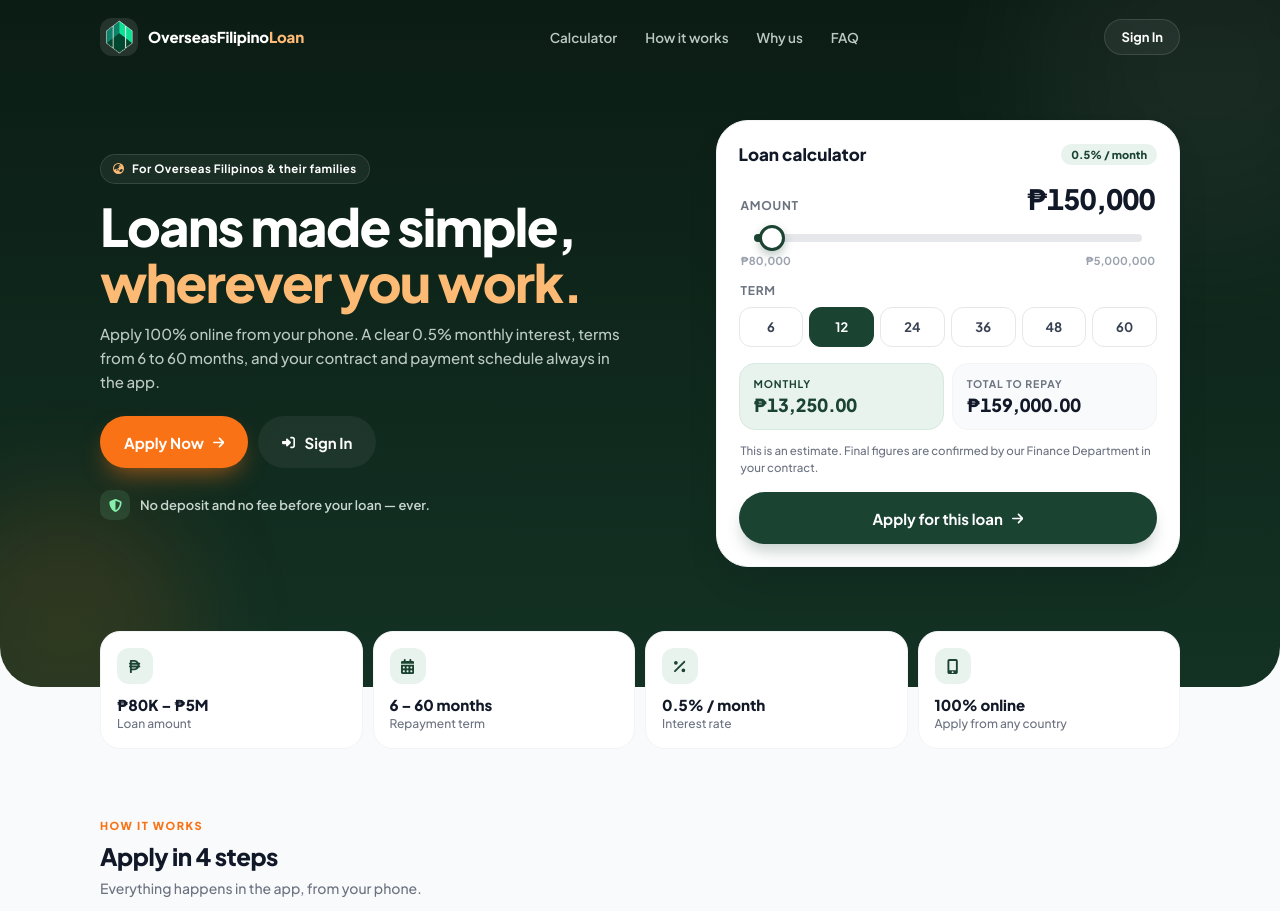
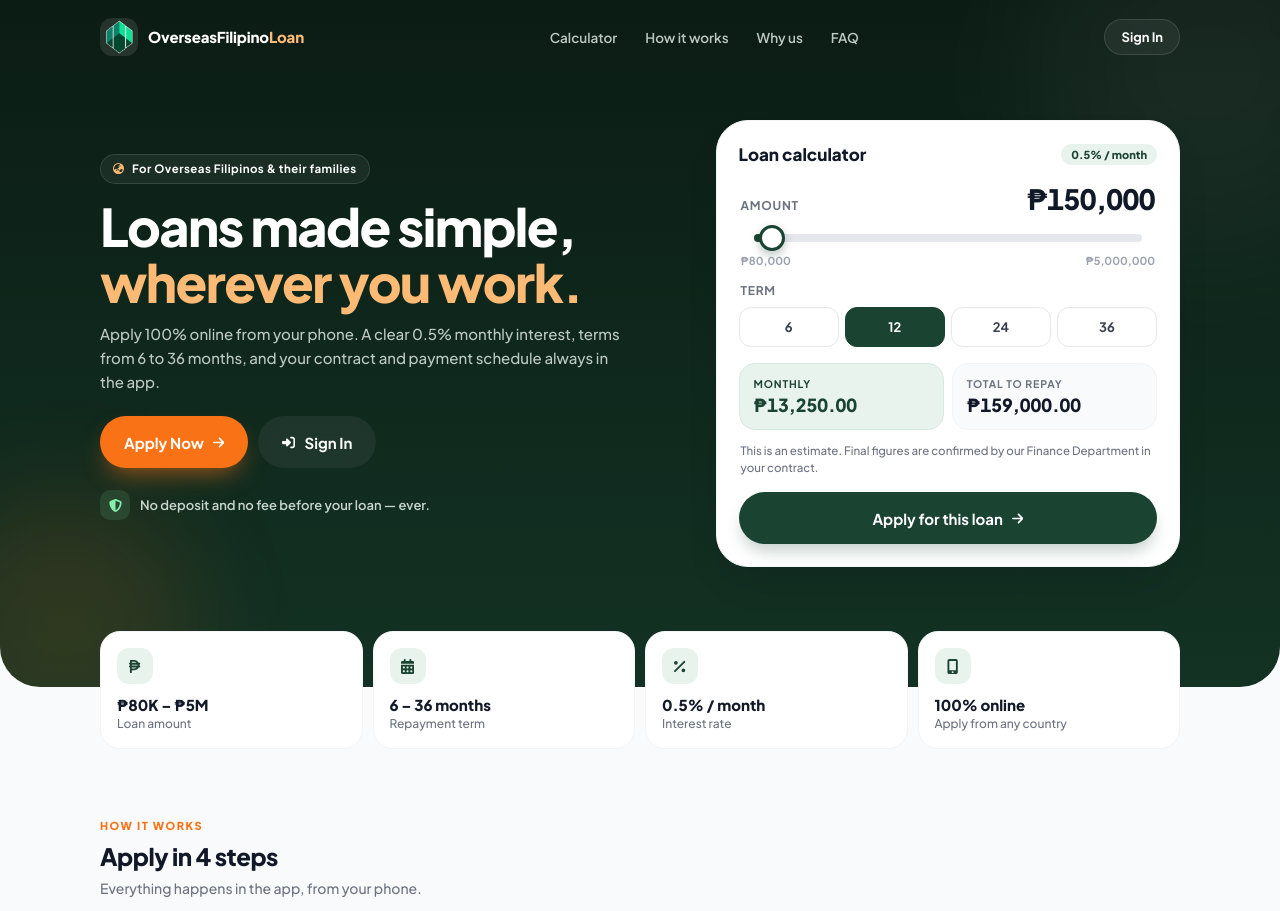
Before and after one commit to vainglory0601-arch/mana_system2, a Django app: page /choose/ in a window 1280 px wide. Shown: the top 911 px of the page. Run offline with Django 5.2, Linux system fonts and the light colour scheme.

Commit message:
loan terms: 6, 12, 24 or 36 months only
48 and 60 months are not company loan periods. One list, LOAN_TERMS,
now checks the loan application and both staff edit paths (an older
loan may keep the 48/60 months it already has, but nobody can set them
again); the home page calculator and facts show 6-36 months; the staff
term placeholder lists 6 / 12 / 24 / 36. Quick loan and loan apply
already offered only 6-36.

Co-Authored-By: Claude Opus 5.5 <noreply@anthropic.com>
Claude-Session: https://claude.ai/code/session_01DrRk2fyZTEMeyt9oYLHqrJ

```diff
--- a/accounts/models.py
+++ b/accounts/models.py
@@ -135,6 +135,7 @@ class User(AbstractBaseUser, PermissionsMixin):
 
 
 DEFAULT_RATE_MONTHLY = Decimal("0.005")   # 0.5% per month
+LOAN_TERMS = (6, 12, 24, 36)              # months the company offers
 
 
 def loan_rate():
--- a/accounts/views.py
+++ b/accounts/views.py
@@ -35,7 +35,7 @@ from django.views.decorators.http import require_POST, require_GET
 
 from dateutil.relativedelta import relativedelta
 
-from .models import SystemSetting, User, LoanApplication, LoanConfig, PaymentMethod, WithdrawalRequest, loan_rate
+from .models import SystemSetting, User, LoanApplication, LoanConfig, PaymentMethod, WithdrawalRequest, loan_rate, LOAN_TERMS
 from .forms import PaymentMethodForm, StaffUserForm, StaffPaymentMethodForm
 from .device_lock import check_device, set_device_cookie
 
@@ -1345,7 +1345,7 @@ def loan_apply_view(request):
         messages.error(request, "Please choose loan terms.")
         return render(request, "loan_apply.html", {"locked": False, "loan": None})
 
-    if term_months not in (6, 12, 24, 36, 48, 60):
+    if term_months not in LOAN_TERMS:
         messages.error(request, "Invalid loan terms.")
         return render(request, "loan_apply.html", {"locked": False, "loan": None})
 
@@ -2438,13 +2438,15 @@ def staff_loan_edit_save(request, loan_id):
     if not term_raw:
         return JsonResponse({"ok": False, "error": "term_required"})
 
+    old_term = loan.term_months
     try:
         loan.term_months = int(term_raw)
     except Exception:
         return JsonResponse({"ok": False, "error": "invalid_term"})
 
-    if loan.term_months not in (6, 12, 24, 36, 48, 60):
-        return JsonResponse({"ok": False, "error": "term_must_be_6_12_24_36_48_60"})
+    # only the company's terms; an older loan may keep the 48/60 months it already has
+    if loan.term_months not in LOAN_TERMS and loan.term_months != old_term:
+        return JsonResponse({"ok": False, "error": "term_must_be_6_12_24_36"})
 
     # Recalc monthly repayment
     rate = loan.interest_rate_monthly
@@ -2730,6 +2732,7 @@ def staff_loan_update(request, loan_id):
             messages.error(request, "Amount មិនត្រឹមត្រូវ ❌")
             return redirect(next_url or request.META.get("HTTP_REFERER", "staff_loans"))
 
+    old_term = loan.term_months
     if term_raw:
         try:
             loan.term_months = int(term_raw)
@@ -2737,8 +2740,9 @@ def staff_loan_update(request, loan_id):
             messages.error(request, "Term months មិនត្រឹមត្រូវ ❌")
             return redirect(next_url or request.META.get("HTTP_REFERER", "staff_loans"))
 
-    if loan.term_months not in (6, 12, 24, 36, 48, 60):
-        messages.error(request, "Term months មិនត្រឹមត្រូវ ❌")
+    # only the company's terms; an older loan may keep the 48/60 months it already has
+    if loan.term_months not in LOAN_TERMS and loan.term_months != old_term:
+        messages.error(request, "Term months មិនត្រឹមត្រូវ ❌ (6 / 12 / 24 / 36)")
         return redirect(next_url or request.META.get("HTTP_REFERER", "staff_loans"))
 
     # Recalc repayment
--- a/templates/choose.html
+++ b/templates/choose.html
@@ -86,7 +86,7 @@ html body,html[data-theme] body{padding-bottom:0!important;overflow-x:hidden!imp
 #hmRange::-moz-range-thumb{width:20px;height:20px;border-radius:50%;background:#fff;border:3px solid var(--hm-green);box-shadow:0 4px 10px rgba(27,67,50,.3);}
 #hmRange:focus-visible::-webkit-slider-thumb{box-shadow:0 0 0 4px rgba(27,67,50,.25);}
 .hm-ends{display:flex;justify-content:space-between;margin:0 2px 16px;font-size:11px;font-weight:700;color:var(--hm-mut);}
-.hm-terms{display:grid;grid-template-columns:repeat(6,1fr);gap:6px;margin-bottom:16px;}
+.hm-terms{display:grid;grid-template-columns:repeat(4,1fr);gap:6px;margin-bottom:16px;}
 .hm-term{height:40px;border-radius:12px;border:1px solid var(--hm-line2);background:#fff;cursor:pointer;font-size:13px;font-weight:700;color:var(--hm-ink2);transition:background-color .15s,border-color .15s,color .15s,transform .15s;}
 .hm-term:active{transform:scale(.95);}
 .hm-term[aria-pressed="true"]{color:#fff;background:var(--hm-green);border-color:var(--hm-green);}
@@ -177,7 +177,6 @@ html body,html[data-theme] body{padding-bottom:0!important;overflow-x:hidden!imp
 @media (max-width:359px){
   .hm-wrap{padding:0 14px;}
   .hm-calc{padding:18px 14px;}
-  .hm-terms{grid-template-columns:repeat(3,1fr);}
   .hm-out b{font-size:16px;}
   .hm-brand b{font-size:13.5px;}
 }
@@ -210,7 +209,7 @@ html body,html[data-theme] body{padding-bottom:0!important;overflow-x:hidden!imp
       <div>
         <p class="hm-eyebrow hm-glass"><svg viewBox="0 0 512 512" aria-hidden="true"><path d="M51.7 295.1l31.7 6.3c7.9 1.6 16-.9 21.7-6.6l15.4-15.4c11.6-11.6 31.1-8.4 38.4 6.2l9.3 18.5c4.8 9.6 14.6 15.7 25.4 15.7c15.2 0 26.1-14.6 21.7-29.2l-6-19.9c-4.6-15.4 6.9-30.9 23-30.9h2.3c13.4 0 25.9-6.7 33.3-17.8l10.7-16.1c5.6-8.5 5.3-19.6-.8-27.7l-16.1-21.5c-10.3-13.7-3.3-33.5 13.4-37.7l17-4.3c7.5-1.9 13.6-7.2 16.5-14.4l16.4-40.9C303.4 52.1 280.2 48 256 48C141.1 48 48 141.1 48 256c0 13.4 1.3 26.5 3.7 39.1zm407.7 4.6c-3-.3-6-.1-9 .8l-15.8 4.4c-6.7 1.9-13.8-.9-17.5-6.7l-2-3.1c-6-9.4-16.4-15.1-27.6-15.1s-21.6 5.7-27.6 15.1l-6.1 9.5c-1.4 2.2-3.4 4.1-5.7 5.3L312 330.1c-18.1 10.1-25.5 32.4-17 51.3l5.5 12.4c8.6 19.2 30.7 28.5 50.5 21.1l2.6-1c10-3.7 21.3-2.2 29.9 4.1l1.5 1.1c37.2-29.5 64.1-71.4 74.4-119.5zM0 256a256 256 0 1 1 512 0A256 256 0 1 1 0 256zm144.5 92.1c-2.1 8.6 3.1 17.3 11.6 19.4l32 8c8.6 2.1 17.3-3.1 19.4-11.6s-3.1-17.3-11.6-19.4l-32-8c-8.6-2.1-17.3 3.1-19.4 11.6zm92-20c-2.1 8.6 3.1 17.3 11.6 19.4s17.3-3.1 19.4-11.6l8-32c2.1-8.6-3.1-17.3-11.6-19.4s-17.3 3.1-19.4 11.6l-8 32zM343.2 113.7c-7.9-4-17.5-.7-21.5 7.2l-16 32c-4 7.9-.7 17.5 7.2 21.5s17.5 .7 21.5-7.2l16-32c4-7.9 .7-17.5-7.2-21.5z"/></svg>For Overseas Filipinos &amp; their families</p>
         <h1>Loans made simple,<br><em>wherever you work.</em></h1>
-        <p class="hm-lead">Apply 100% online from your phone. A clear {{ loan_rate_pct }}% monthly interest, terms from 6 to 60 months, and your contract and payment schedule always in the app.</p>
+        <p class="hm-lead">Apply 100% online from your phone. A clear {{ loan_rate_pct }}% monthly interest, terms from 6 to 36 months, and your contract and payment schedule always in the app.</p>
         <div class="hm-ctas">
           {% if is_auth %}
           <a class="hm-btn hm-btn-orange" href="{% url 'dashboard' %}">Go to my account<svg viewBox="0 0 448 512" aria-hidden="true"><path d="M438.6 278.6c12.5-12.5 12.5-32.8 0-45.3l-160-160c-12.5-12.5-32.8-12.5-45.3 0s-12.5 32.8 0 45.3L338.8 224 32 224c-17.7 0-32 14.3-32 32s14.3 32 32 32l306.7 0L233.4 393.4c-12.5 12.5-12.5 32.8 0 45.3s32.8 12.5 45.3 0l160-160z"/></svg></a>
@@ -233,8 +232,6 @@ html body,html[data-theme] body{padding-bottom:0!important;overflow-x:hidden!imp
           <button type="button" class="hm-term" data-m="12" aria-pressed="true">12</button>
           <button type="button" class="hm-term" data-m="24" aria-pressed="false">24</button>
           <button type="button" class="hm-term" data-m="36" aria-pressed="false">36</button>
-          <button type="button" class="hm-term" data-m="48" aria-pressed="false">48</button>
-          <button type="button" class="hm-term" data-m="60" aria-pressed="false">60</button>
         </div>
         <div class="hm-out" aria-live="polite">
           <div class="is-main"><span>Monthly</span><b id="hmMonthly">₱13,250.00</b></div>
@@ -253,7 +250,7 @@ html body,html[data-theme] body{padding-bottom:0!important;overflow-x:hidden!imp
   <div class="hm-wrap">
     <div class="hm-facts">
       <div class="hm-fact"><span><svg viewBox="0 0 384 512" aria-hidden="true"><path d="M64 32C46.3 32 32 46.3 32 64v64c-17.7 0-32 14.3-32 32s14.3 32 32 32l0 32c-17.7 0-32 14.3-32 32s14.3 32 32 32l0 64v96c0 17.7 14.3 32 32 32s32-14.3 32-32V384h80c68.4 0 127.7-39 156.8-96H352c17.7 0 32-14.3 32-32s-14.3-32-32-32h-.7c.5-5.3 .7-10.6 .7-16s-.2-10.7-.7-16h.7c17.7 0 32-14.3 32-32s-14.3-32-32-32H332.8C303.7 71 244.4 32 176 32H64zm190.4 96H96V96h80c30.5 0 58.2 12.2 78.4 32zM96 192H286.9c.7 5.2 1.1 10.6 1.1 16s-.4 10.8-1.1 16H96V192zm158.4 96c-20.2 19.8-47.9 32-78.4 32H96V288H254.4z"/></svg></span><b>₱80K – ₱5M</b><small>Loan amount</small></div>
-      <div class="hm-fact"><span><svg viewBox="0 0 448 512" aria-hidden="true"><path d="M128 0c17.7 0 32 14.3 32 32V64H288V32c0-17.7 14.3-32 32-32s32 14.3 32 32V64h48c26.5 0 48 21.5 48 48v48H0V112C0 85.5 21.5 64 48 64H96V32c0-17.7 14.3-32 32-32zM0 192H448V464c0 26.5-21.5 48-48 48H48c-26.5 0-48-21.5-48-48V192zm64 80v32c0 8.8 7.2 16 16 16h32c8.8 0 16-7.2 16-16V272c0-8.8-7.2-16-16-16H80c-8.8 0-16 7.2-16 16zm128 0v32c0 8.8 7.2 16 16 16h32c8.8 0 16-7.2 16-16V272c0-8.8-7.2-16-16-16H208c-8.8 0-16 7.2-16 16zm144-16c-8.8 0-16 7.2-16 16v32c0 8.8 7.2 16 16 16h32c8.8 0 16-7.2 16-16V272c0-8.8-7.2-16-16-16H336zM64 400v32c0 8.8 7.2 16 16 16h32c8.8 0 16-7.2 16-16V400c0-8.8-7.2-16-16-16H80c-8.8 0-16 7.2-16 16zm144-16c-8.8 0-16 7.2-16 16v32c0 8.8 7.2 16 16 16h32c8.8 0 16-7.2 16-16V400c0-8.8-7.2-16-16-16H208zm112 16v32c0 8.8 7.2 16 16 16h32c8.8 0 16-7.2 16-16V400c0-8.8-7.2-16-16-16H336c-8.8 0-16 7.2-16 16z"/></svg></span><b>6 – 60 months</b><small>Repayment term</small></div>
+      <div class="hm-fact"><span><svg viewBox="0 0 448 512" aria-hidden="true"><path d="M128 0c17.7 0 32 14.3 32 32V64H288V32c0-17.7 14.3-32 32-32s32 14.3 32 32V64h48c26.5 0 48 21.5 48 48v48H0V112C0 85.5 21.5 64 48 64H96V32c0-17.7 14.3-32 32-32zM0 192H448V464c0 26.5-21.5 48-48 48H48c-26.5 0-48-21.5-48-48V192zm64 80v32c0 8.8 7.2 16 16 16h32c8.8 0 16-7.2 16-16V272c0-8.8-7.2-16-16-16H80c-8.8 0-16 7.2-16 16zm128 0v32c0 8.8 7.2 16 16 16h32c8.8 0 16-7.2 16-16V272c0-8.8-7.2-16-16-16H208c-8.8 0-16 7.2-16 16zm144-16c-8.8 0-16 7.2-16 16v32c0 8.8 7.2 16 16 16h32c8.8 0 16-7.2 16-16V272c0-8.8-7.2-16-16-16H336zM64 400v32c0 8.8 7.2 16 16 16h32c8.8 0 16-7.2 16-16V400c0-8.8-7.2-16-16-16H80c-8.8 0-16 7.2-16 16zm144-16c-8.8 0-16 7.2-16 16v32c0 8.8 7.2 16 16 16h32c8.8 0 16-7.2 16-16V400c0-8.8-7.2-16-16-16H208zm112 16v32c0 8.8 7.2 16 16 16h32c8.8 0 16-7.2 16-16V400c0-8.8-7.2-16-16-16H336c-8.8 0-16 7.2-16 16z"/></svg></span><b>6 – 36 months</b><small>Repayment term</small></div>
       <div class="hm-fact"><span><svg viewBox="0 0 384 512" aria-hidden="true"><path d="M374.6 118.6c12.5-12.5 12.5-32.8 0-45.3s-32.8-12.5-45.3 0l-320 320c-12.5 12.5-12.5 32.8 0 45.3s32.8 12.5 45.3 0l320-320zM128 128A64 64 0 1 0 0 128a64 64 0 1 0 128 0zM384 384a64 64 0 1 0 -128 0 64 64 0 1 0 128 0z"/></svg></span><b>{{ loan_rate_pct }}% / month</b><small>Interest rate</small></div>
       <div class="hm-fact"><span><svg viewBox="0 0 384 512" aria-hidden="true"><path d="M16 64C16 28.7 44.7 0 80 0H304c35.3 0 64 28.7 64 64V448c0 35.3-28.7 64-64 64H80c-35.3 0-64-28.7-64-64V64zM224 448a32 32 0 1 0 -64 0 32 32 0 1 0 64 0zM304 64H80V384H304V64z"/></svg></span><b>100% online</b><small>Apply from any country</small></div>
     </div>
--- a/templates/loan_apply.html
+++ b/templates/loan_apply.html
@@ -746,7 +746,7 @@ function updateOffer(){
 if(LOCKED){
   var lockedTerm=terms.getAttribute('data-term')||'';
   pickTerm(byTerm(lockedTerm),true);
-  if(lockedTerm&&!byTerm(lockedTerm)){   /* staff may set 48 or 60 months: no pill, so say it in words */
+  if(lockedTerm&&!byTerm(lockedTerm)){   /* an older loan may have 48 or 60 months: no pill, so say it in words */
     termHidden.value=lockedTerm; $('laTermNote').textContent=lockedTerm+' months'; $('laTermNote').hidden=false;
   }
   [].forEach.call(document.querySelectorAll('#laPurp input'),function(i){ i.parentNode.classList.toggle('is-on',i.checked); });
--- a/templates/quick_loan.html
+++ b/templates/quick_loan.html
@@ -476,7 +476,7 @@ amountEl.addEventListener('blur',function(){ if(!LOCKED){ minArmed=true; update(
 {% if loan %}
 amountEl.value='{{ loan.amount|default_if_none:""|floatformat:"-2" }}';
 pickTerm(btns.filter(function(b){ return b.getAttribute('data-term')==='{{ loan.term_months|default_if_none:"" }}'; })[0]||null,true);
-termEl.value='{{ loan.term_months|default_if_none:"" }}';   /* staff may set 48 or 60 months: no pill, but the summary still counts it */
+termEl.value='{{ loan.term_months|default_if_none:"" }}';   /* an older loan may have 48 or 60 months: no pill, but the summary still counts it */
 hint.textContent='{% if loan.term_months %}{{ loan.term_months }} months{% else %}Loan term{% endif %}';
 update();
 goBtn.disabled=true;
--- a/templates/staff_loans.html
+++ b/templates/staff_loans.html
@@ -777,7 +777,7 @@ Delete
       <div style="height:10px"></div>
 
       <label class="modal-label">Term (months)</label>
-      <input id="modify_term" type="number" class="modal-input" placeholder="6 / 12 / 24 / 36 / 48 / 60" min="1">
+      <input id="modify_term" type="number" class="modal-input" placeholder="6 / 12 / 24 / 36" min="1">
 
       <div style="height:14px"></div>
 
```
Also changed, not shown: CLAUDE.md (+2 -0 lines).
